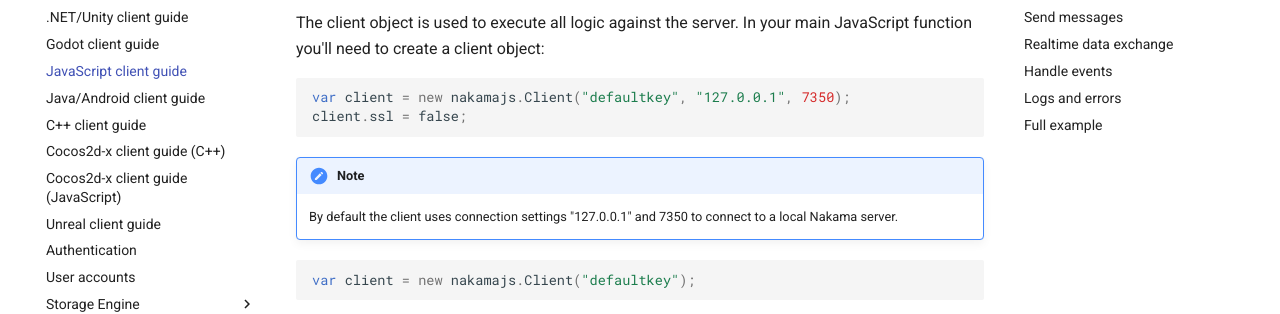
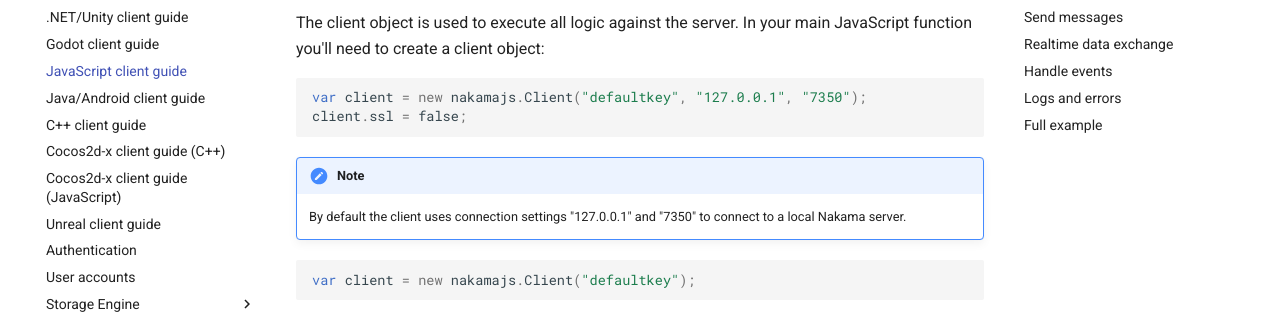
Before and after one commit to heroiclabs/nakama-docs, an MkDocs documentation site: the page built from docs/javascript-client-guide.md, in a window 1280 px wide and 900 px high, scrolled down 699 px. Shown: the part 172-486 px from the top of the window. Built offline with MkDocs 1.6.1 and Material for MkDocs 9.7.7, drawn with Linux system fonts in a browser that asks for light colours; comment, search, counter and statistics services are not loaded.

````diff
--- a/docs/javascript-client-guide.md
+++ b/docs/javascript-client-guide.md
@@ -28,12 +28,12 @@ When you've [downloaded](#download) the "nakama-js.umd.js" file you should impor
 The client object is used to execute all logic against the server. In your main JavaScript function you'll need to create a client object:
 
 ```js
-var client = new nakamajs.Client("defaultkey", "127.0.0.1", 7350);
+var client = new nakamajs.Client("defaultkey", "127.0.0.1", "7350");
 client.ssl = false;
 ```
 
 !!! Note
-    By default the client uses connection settings "127.0.0.1" and 7350 to connect to a local Nakama server.
+    By default the client uses connection settings "127.0.0.1" and "7350" to connect to a local Nakama server.
 
 ```js
 var client = new nakamajs.Client("defaultkey");
````
Also changed, not shown: docs/cocos2d-x-js-client-guide.md (+2 -2 lines).
